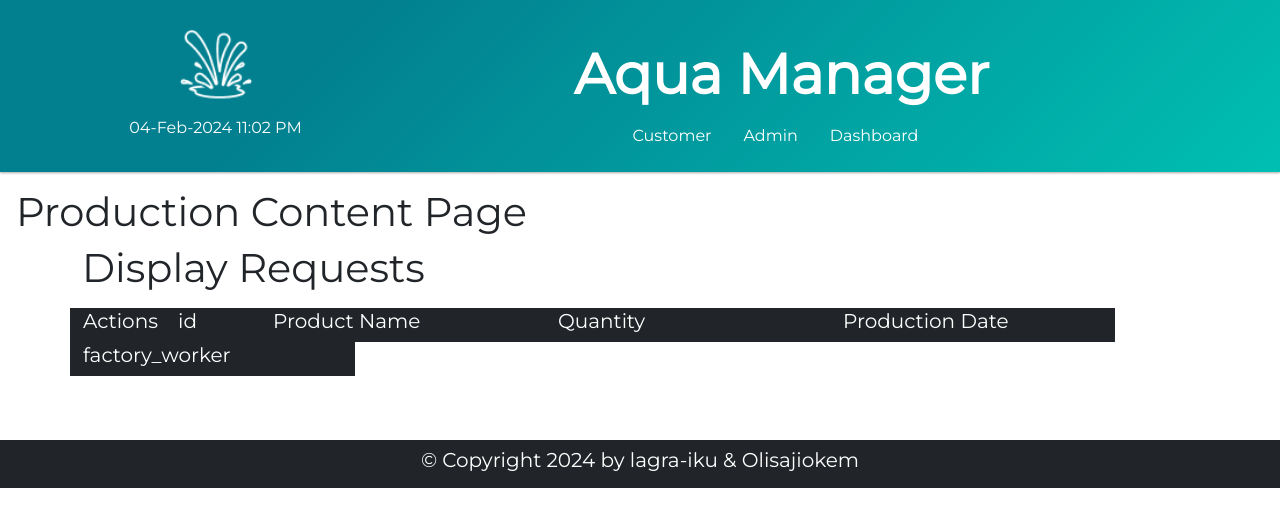
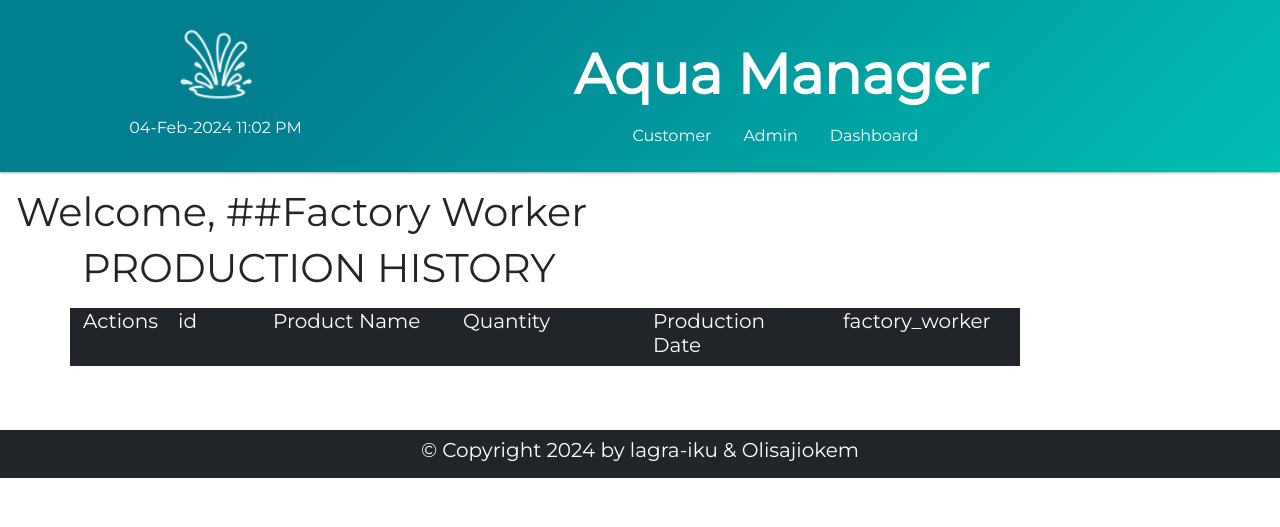
Before and after one commit to lagra-iku/aqua_manager, a Flask app: page /production_content in a window 1280 px wide. Shown: the top 527 px of the page. Run offline with Flask 3, Linux system fonts and the light colour scheme; data that the repository does not hold is empty.

Commit message:
updating table size in production display

```diff
--- a/templates/admin/production_content.html
+++ b/templates/admin/production_content.html
@@ -2,20 +2,20 @@
 
 {% block content %}
     <div class="header">
-        <h1>Production Content Page</h1>
+        <h1>Welcome, ##Factory Worker</h1>
     </div>
 
     <div class="main-content">
         <!-- Display Production Content Data -->
         <div class="container mb-5">
-        <h1 class="mb-3">Display Requests</h1>
+            <h1 class="mb-3">PRODUCTION HISTORY</h1>
             <div class="row">
                 <div class="col-sm-1 border border-dark bg-dark text-white"><h5>Actions</h5></div>
                 <div class="col-sm-1 border border-dark bg-dark text-white"><h5>id</h5></div>
-                <div class="col-sm-3 border border-dark bg-dark text-white"><h5>Product Name</h5></div>
-                <div class="col-sm-3 border border-dark bg-dark text-white"><h5>Quantity</h5></div>
-                <div class="col-sm-3 border border-dark bg-dark text-white"><h5>Production Date</h5></div>
-                <div class="col-sm-3 border border-dark bg-dark text-white"><h5>factory_worker</h5></div>
+                <div class="col-sm-2 border border-dark bg-dark text-white"><h5>Product Name</h5></div>
+                <div class="col-sm-2 border border-dark bg-dark text-white"><h5>Quantity</h5></div>
+                <div class="col-sm-2 border border-dark bg-dark text-white"><h5>Production Date</h5></div>
+                <div class="col-sm-2 border border-dark bg-dark text-white"><h5>factory_worker</h5></div>
             </div>
             {% for item in production_content_data %}
 
@@ -27,7 +27,7 @@
                             {{ elem }}
                         </div>
                     {% else %}
-                        <div class="col-sm-3 border border-dark py-1">
+                        <div class="col-sm-2 border border-dark py-1">
                             {{ elem }}
                         </div>
                     {% endif %}
```
